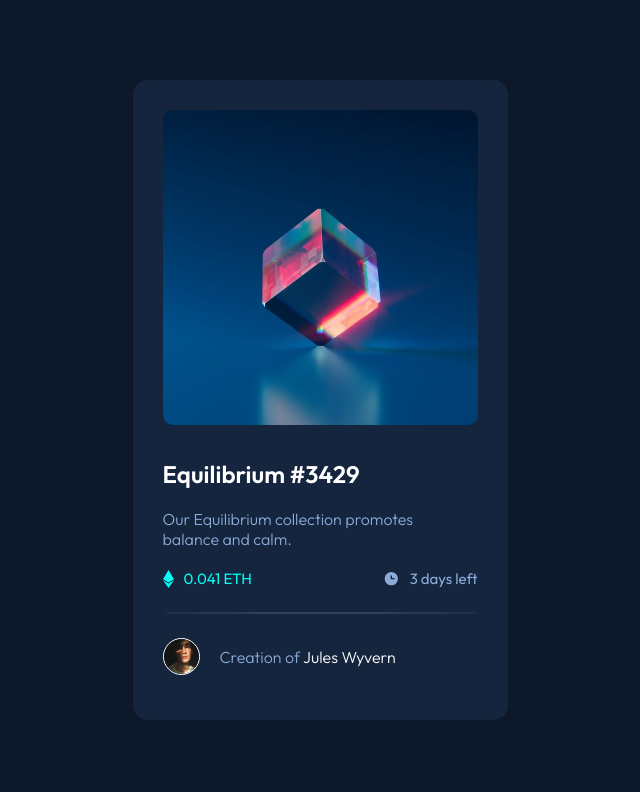
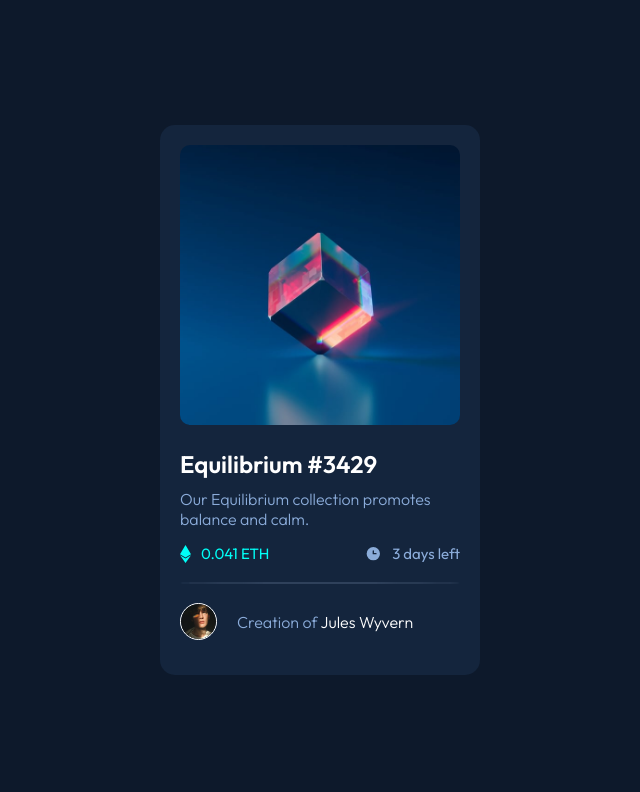
Before and after one commit to carlosg-silva/cartao-nft, a plain HTML site: page index.html in a window 1280 px wide. Shown: the whole page, without its empty margins (320-960 px from the left). Drawn offline with Linux system fonts and the light colour scheme.

Commit message:
mais ajustes

```diff
--- a/index.html
+++ b/index.html
@@ -18,8 +18,8 @@
     <div class="container">
       <div class="card">
         <div>
-          <a href="">
-            <div class="img">
+          <a href="" class="img">
+            <div>
             </div>
           </a>
           <div class="conteudo">
--- a/style.css
+++ b/style.css
@@ -30,12 +30,12 @@ a {
 
 .img {
   display: inline-block;
-  margin: 30px;
-  width: 315px;
-  height: 315px;
+  margin: 20px;
+  width: 280px;
+  height: 280px;
   background-image: url(images/image-equilibrium.jpg);
   background-repeat: no-repeat;
-  background-size: 315px;
+  background-size: 280px;
   border-radius: 10px;
 }
 
@@ -48,27 +48,27 @@ a {
 }
 
 .card {
-  width: 375px;
-  height: 640px;
+  width: 320px;
+  height: 550px;
   border-radius: 15px;
   background: hsl(216, 50%, 16%);
 }
 
 .conteudo {
-  height: 330px;
-  padding: 0 30px;
+  height: 280px;
+  padding: 0 20px;
 }
 
 .conteudo-desc {
   font-weight: 300;
-  margin-top: 20px;
+  margin-top: 10px;
   color: hsl(215, 51%, 70%);
 }
 
 .conteudo-icons {
   display: flex;
   justify-content: space-between;
-  margin: 20px 0 10px 0;
+  margin: 15px 0 5px 0;
   align-items: center;
 }
 
@@ -96,7 +96,7 @@ a {
 /* footer */
 
 footer {
-  padding-top: 20px;
+  padding-top: 15px;
   display: flex;
   align-items: center;
   gap: 20px;
```
